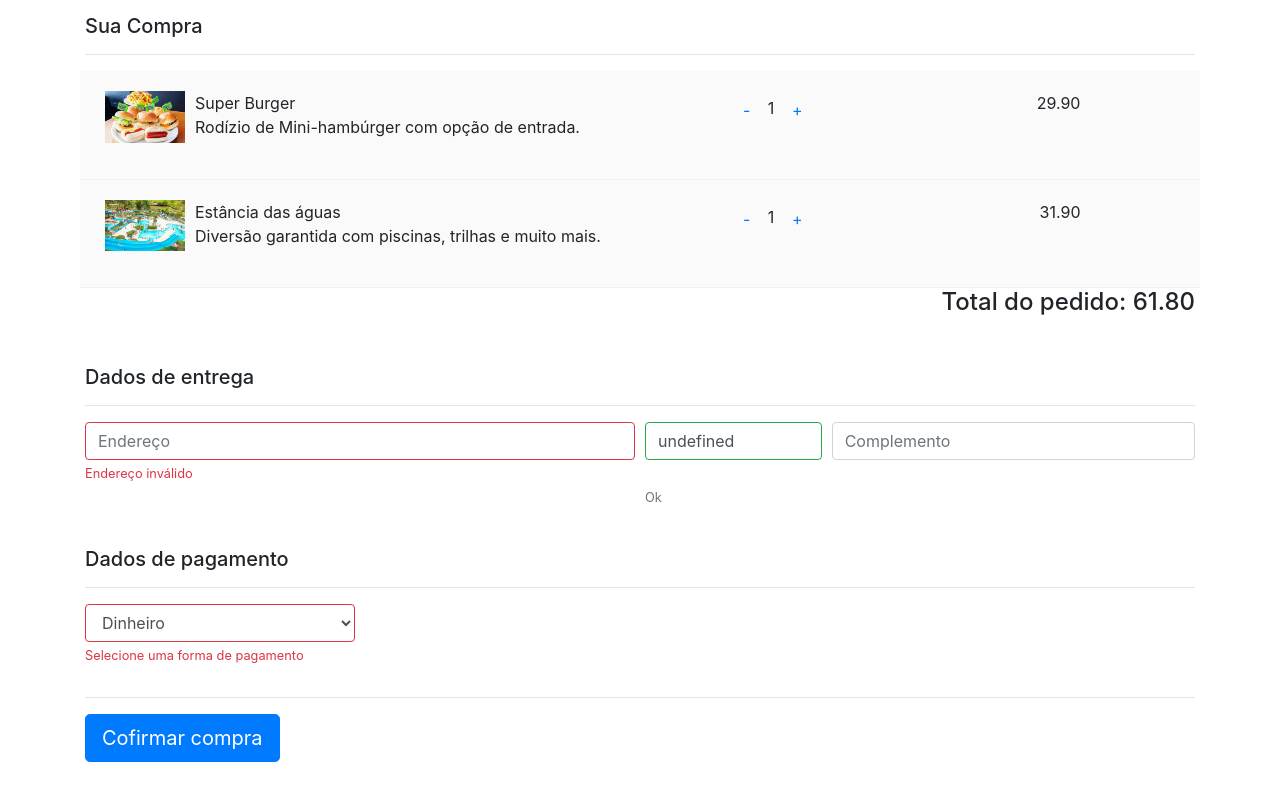
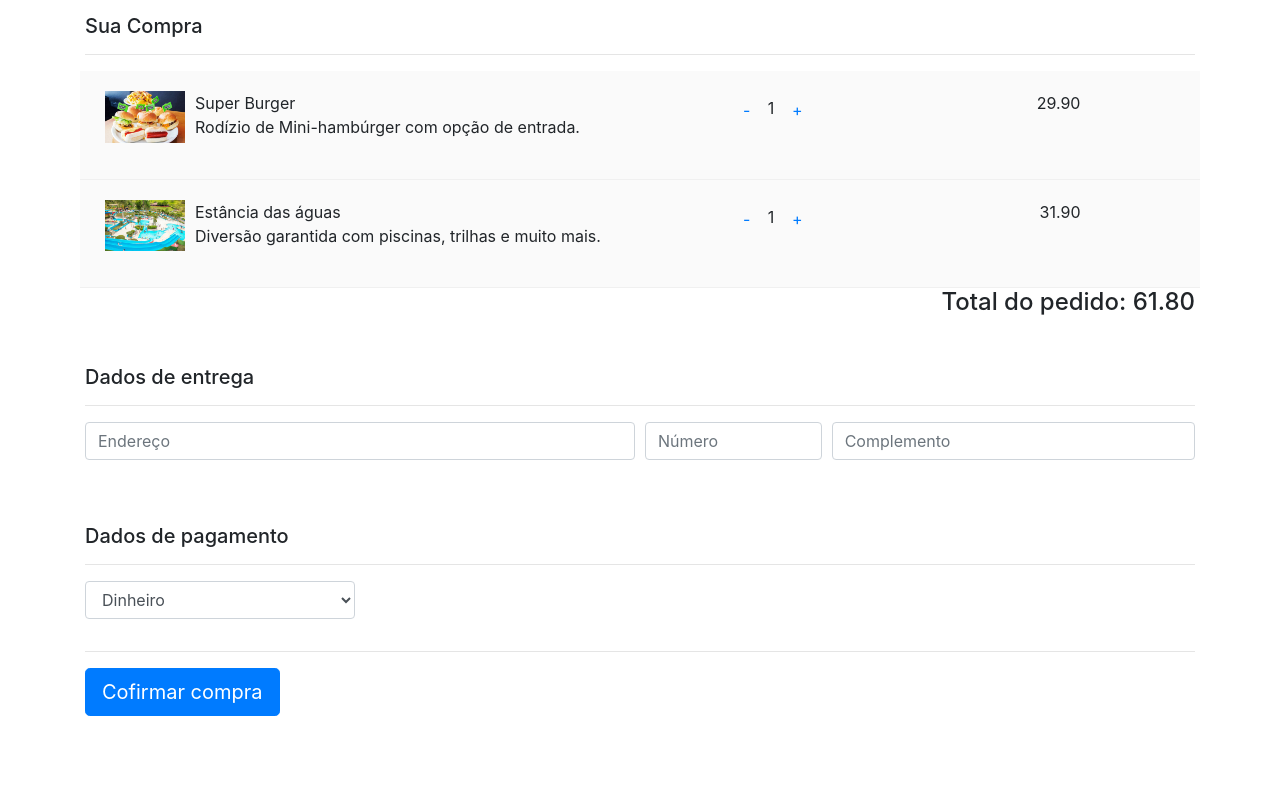
Before and after one commit to jp-cordeiro/app2, an Angular app: page /ordem-compra in a window 1280 px wide. Shown: the part 396-1196 px from the top of the page. Built offline with nearby package versions, Linux system fonts and the light colour scheme.

Commit message:
Exibição de mensagens de suporte na validação.

```diff
--- a/src/app/ordem-compra/ordem-compra.component.html
+++ b/src/app/ordem-compra/ordem-compra.component.html
@@ -71,46 +71,64 @@
                 <div class="form-group col-md-6">
                     <input
                             type="text"
-                  class="form-control is-invalid"
+                            class="form-control {{ enderecoEstadoPrimitivo ? '' : (enderecoValido ? 'is-valid' : 'is-invalid')}}"
                             placeholder="Endereço" autocomplete="off"
                             minlength="5"
                             [value]="endereco"
                             #inputEndereco
-                  (input)="atualizarEndereco(inputEndereco.value)"
+                            (input)="atualizaEndereco(inputEndereco.value)"
                             required
                     >
-          <div class="invalid-feedback">Endereço inválido</div>
+                    <div *ngIf="enderecoEstadoPrimitivo == false">
+                        <div *ngIf="enderecoValido; else msgEnderecoInvalido">
+                            <small class="form-text text-success">Ok</small>
+                        </div>
+                        <ng-template #msgEnderecoInvalido>
+                            <small class="form-text text-danger">Endereço Inválido</small>
+                        </ng-template>
+                    </div>
                 </div>
 
                 <div class="form-group col-md-2">
                     <input
                             type="text"
-                  class="form-control is-valid"
+                            class="form-control {{ numeroEstadoPrimitivo ? '' : (numeroValido ? 'is-valid' : 'is-invalid')}}"
                             placeholder="Número"
                             autocomplete="off"
                             minlength="1"
                             [value]="numero"
                             #inputNumero
-                  (input)="atualizarNumero(inputNumero.value)"
+                            (input)="atualizaNumero(inputNumero.value)"
                             required
                     >
                     <br />
-          <small class="form-text text-muted">Ok</small>
+                    <div *ngIf="numeroEstadoPrimitivo == false">
+                        <div *ngIf="numeroValido; else msgNumeroInvalido">
+                            <small class="form-text text-success">Ok</small>
+                        </div>
+                        <ng-template #msgNumeroInvalido>
+                            <small class="form-text text-danger">Número Inválido</small>
+                        </ng-template>
+                    </div>
                 </div>
 
                 <div class="form-group col-md-4">
                     <input
                             type="text"
-                  class="form-control"
+                            class="form-control {{complementoValido ? 'is-valid' : ''}}"
                             placeholder="Complemento"
                             autocomplete="off"
                             ngModel="complemento"
                             [value]="complemento"
                             #inputComplemento
-                  (input)="atualizarComplemento(inputComplemento.value)"
+                            (input)="atualizaComplemento(inputComplemento.value)"
                     >
                 </div>
-
+                <div *ngIf="complementoEstadoPrimitivo == false">
+                    <div *ngIf="complementoValido">
+                        <small class="form-text text-success">Ok</small>
+                    </div>
+                </div>
             </div>
             <br />
 
@@ -121,16 +139,25 @@
 
                 <div class="form-group col-md-3">
                     <select
-                  class="form-control is-invalid"
+                            class="form-control {{ formaPagamentoEstadoPrimitivo ? '' : (formaPagamentoValido ? 'is-valid' : 'is-invalid')}}"
                             #selectFormaPagamento
-                  (change)="atualizarFormaPagamento(selectFormaPagamento.value)"
+                            (change)="atualizaFormaPagamento(selectFormaPagamento.value)"
                     >
-            <option>Selecione uma opção</option>
+                        <option value="">Selecione uma opção</option>
                         <option value="dinheiro" selected="{{formaPagamento == 'dinheiro' ? 'selected' :  ''}}">Dinheiro</option>
                         <option value="debito" selected="{{formaPagamento == 'debito' ? 'selected' :  ''}}">Débito</option>
                     </select>
 
                     <div class="invalid-feedback">Selecione uma forma de pagamento</div>
+                </div>
+
+                <div *ngIf="formaPagamentoEstadoPrimitivo == false">
+                    <div *ngIf="formaPagamentoValido; else msgFormaPagamentoInvalido">
+                        <small class="form-text text-success">Ok</small>
+                    </div>
+                    <ng-template #msgFormaPagamentoInvalido>
+                        <small class="form-text text-danger">Forma de Pagamento Inválida</small>
+                    </ng-template>
                 </div>
             </div>
 
--- a/src/app/ordem-compra/ordem-compra.component.ts
+++ b/src/app/ordem-compra/ordem-compra.component.ts
@@ -8,9 +8,22 @@ import { Component, OnInit } from '@angular/core';
 export class OrdemCompraComponent implements OnInit {
 
   public endereco: string = ''
-  public numero: number
+  public numero: string = ''
   public complemento: string = ''
   public formaPagamento: string = 'dinheiro'
+
+  //Controles de valicao dos campos
+  public enderecoValido: boolean
+  public numeroValido: boolean
+  public complementoValido: boolean
+  public formaPagamentoValido: boolean
+
+  //Estados primitivos dos campos (pristine)
+  //Controles de valicao dos campos
+  public enderecoEstadoPrimitivo: boolean = true
+  public numeroEstadoPrimitivo: boolean = true
+  public complementoEstadoPrimitivo: boolean = true
+  public formaPagamentoEstadoPrimitivo: boolean = true
 
   constructor() { }
 
@@ -18,19 +31,52 @@ export class OrdemCompraComponent implements OnInit {
   }
 
 
-  atualizarEndereco(endereco: string): void{
+  atualizaEndereco(endereco: string): void{
     this.endereco = endereco
+
+    this.enderecoEstadoPrimitivo = false
+
+    if(this.endereco.length > 3){
+      this.enderecoValido = true
+    }
+    else {
+      this.enderecoValido = false
+    }
   }
 
-  atualizarNumero(numero: number): void{
+  atualizaNumero(numero: string): void{
     this.numero = numero
+
+    this.numeroEstadoPrimitivo = false
+
+    if(this.numero.length > 0){
+      this.numeroValido = true
+    }
+    else {
+      this.numeroValido = false
+    }
   }
 
-  atualizarComplemento(complemento: string): void{
+  atualizaComplemento(complemento: string): void{
     this.complemento = complemento
+
+    this.complementoEstadoPrimitivo = false
+
+    if(this.complemento.length > 3){
+      this.complementoValido = true
+    }
   }
 
-  atualizarFormaPagamento(formaPagamento: string): void{
+  atualizaFormaPagamento(formaPagamento: string): void{
     this.formaPagamento = formaPagamento
+
+    this.formaPagamentoEstadoPrimitivo = false
+
+    if(this.formaPagamento.length > 0){
+      this.formaPagamentoValido = true
+    }
+    else {
+      this.formaPagamentoValido = false
+    }
   }
 }
```
Lines whose indentation alone changed are shown as unchanged.
